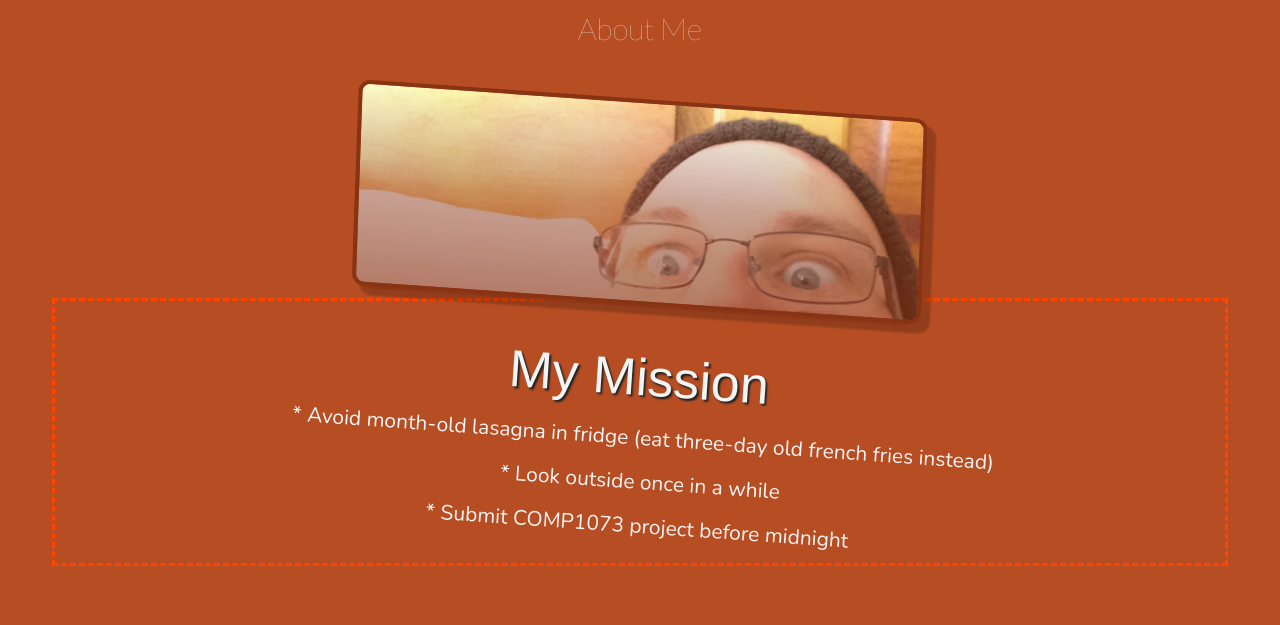
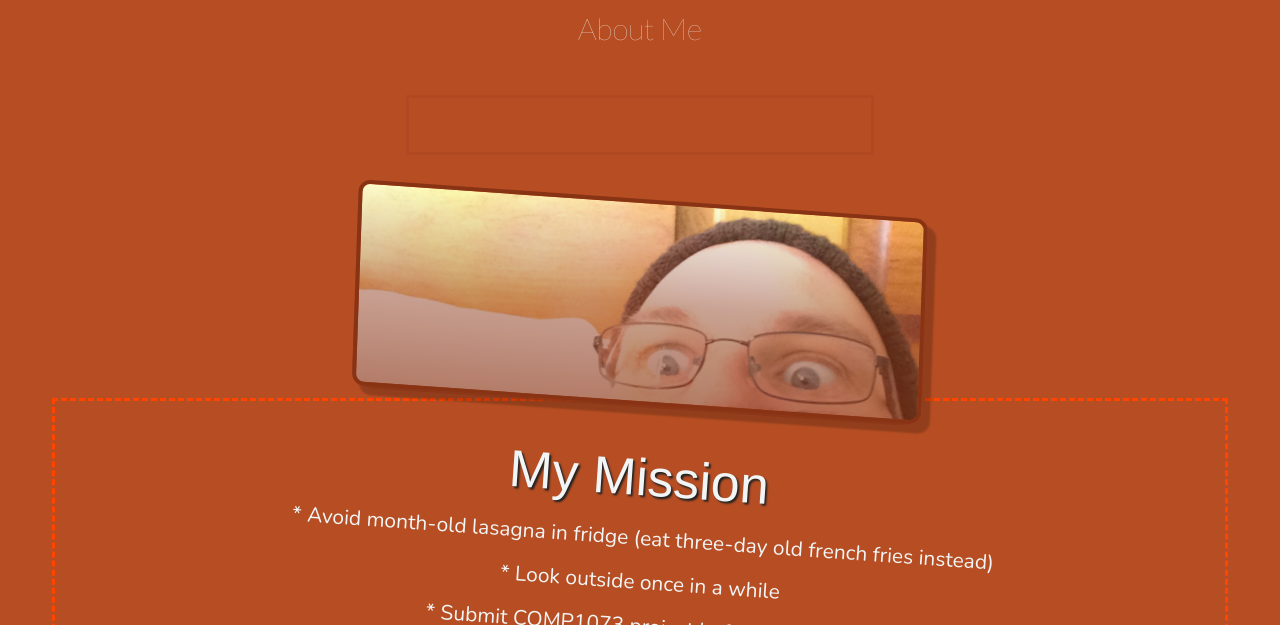
Before and after one commit to SoupVisions/comp1073-tfoss-mini-portfolio, a website: page index.html in a window 1280 px wide. Shown: the part 167-792 px from the top of the page. Drawn offline with nearby package versions, Linux system fonts and the light colour scheme; a web font is replaced by a local one.

Commit message:
created canvas element with dimensions

```diff
--- a/Content/app.css
+++ b/Content/app.css
@@ -204,6 +204,19 @@ ul li.active {
 
 }
 /* End jumbotron */
+
+/* canvas */
+canvas {
+	border: 3px solid rgba(137,51,21, 0.15);
+	display: block;
+	width: 468px;
+	height: 60px;
+	margin: 0 auto 40px;
+}
+/* end canvas */
+
+
+
 /* End About Me Page */
 
 
--- a/index.html
+++ b/index.html
@@ -65,6 +65,9 @@
 			<!--Jumbotron-->
 			<div class="jumbotron">
 
+				<canvas id="canvas">
+				</canvas>
+
 					<figure>
 						<div class="overlay-reddish"></div>
 						<img src="Content/images/ted.jpg" />
@@ -109,7 +112,6 @@
 
 				<!-- End jumbotron section-->
 			</div>
-
 		</main>
 
 		<footer>
```
